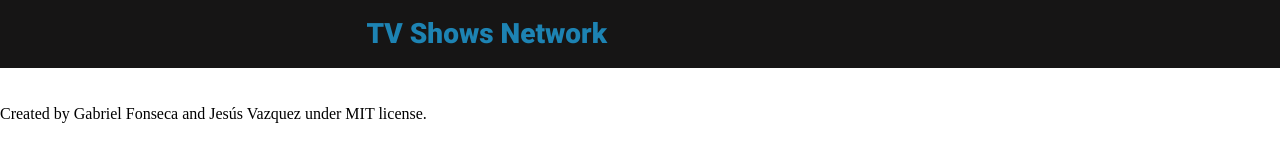
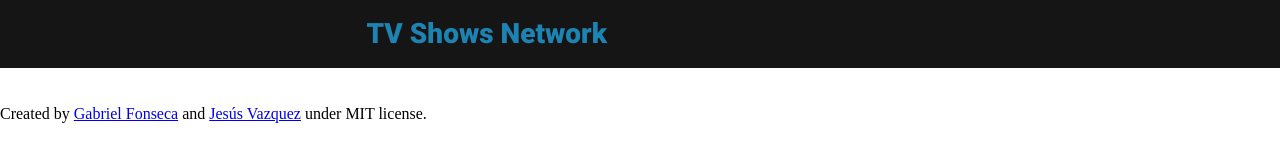
Before and after one commit to Gopxfs/TV-Shows-Network, a website built with webpack: page src/index.html in a window 1280 px wide. Built offline with nearby package versions, Linux system fonts and the light colour scheme; no server answers.

Commit message:
Add github profile links at the footer

```diff
--- a/src/index.html
+++ b/src/index.html
@@ -24,7 +24,7 @@
   </main>
 
   <footer>
-    Created by Gabriel Fonseca and Jesús Vazquez under MIT license.
+    Created by <a href="https://github.com/gopxfs">Gabriel Fonseca</a> and <a href="https://github.com/jevazquezb">Jesús Vazquez</a> under MIT license.
   </footer>
 
 </body>
```
